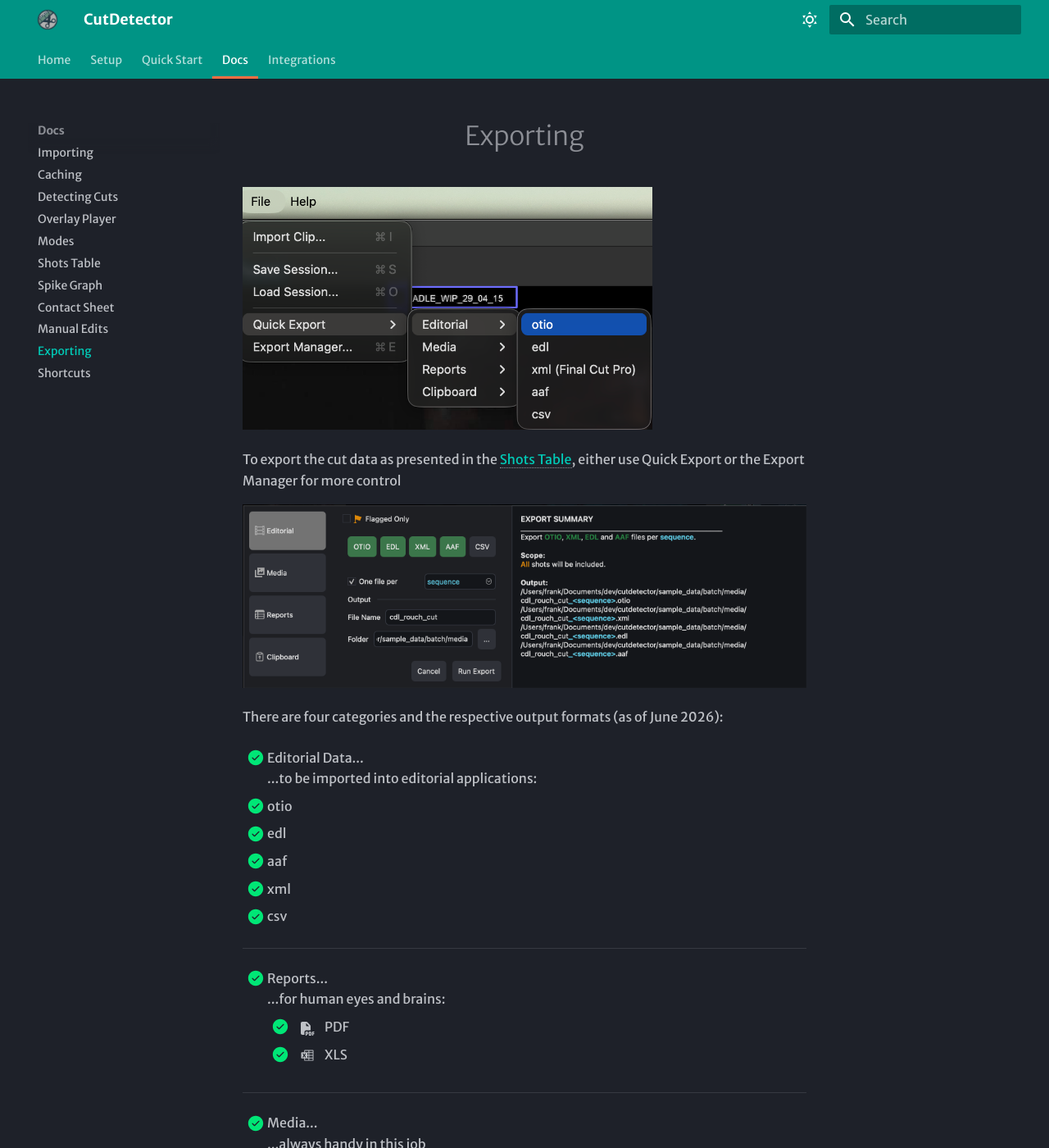
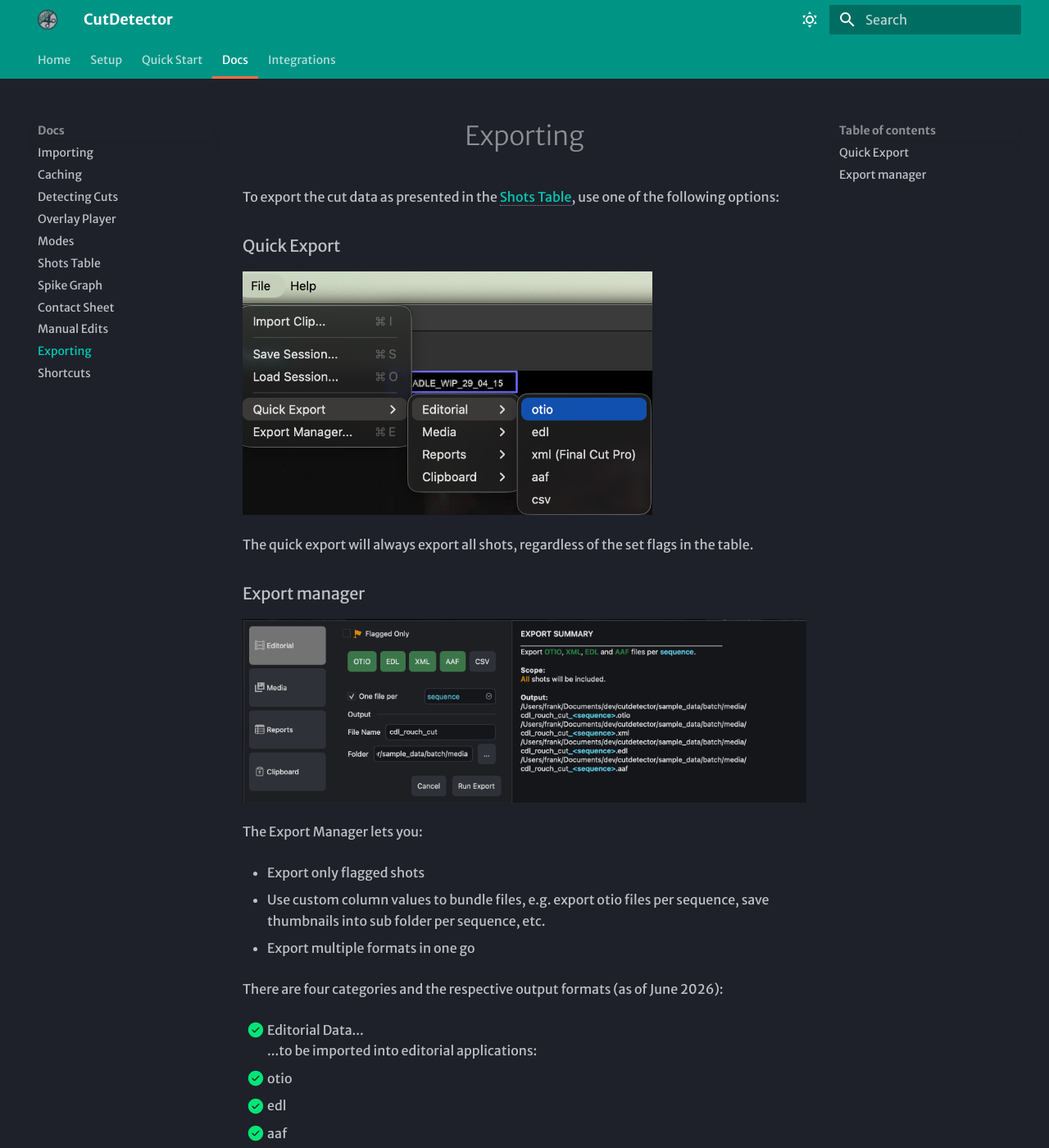
Before and after one commit to frueter/cutdetector-docs, an MkDocs documentation site: the page built from docs/exporting.md, in a window 1280 px wide and 1400 px high. Shown: the whole window at 82% size. Built offline with MkDocs 1.6.1 and Material for MkDocs 9.7.7, drawn with Linux system fonts in a browser that asks for light colours; some web fonts are replaced; comment, search, counter and statistics services are not loaded.

Commit message:
updated docs with export manager

```diff
--- a/docs/exporting.md
+++ b/docs/exporting.md
@@ -1,10 +1,23 @@
 # Exporting
+To export the cut data as presented in the [Shots Table](shots_table.md),
+use one of the following options:
+
+### Quick Export
 ![Image title](assets/cdui_export_editorial.png){ width=500px }
 
-To export the cut data as presented in the [Shots Table](shots_table.md),
-either use Quick Export or the Export Manager for more control
+The quick export will always export all shots, regardless of the set flags in the table.
 
+
+### Export manager
 ![Image title](assets/cdui_export_manager.png)
+
+The Export Manager lets you:
+
+- Export only flagged shots
+
+- Use custom column values to bundle files, e.g. export otio files per sequence, save thumbnails into sub folder per sequence, etc.
+
+- Export multiple formats  in one go
 
 There are four categories and the respective output formats (as of June 2026):
 
```
